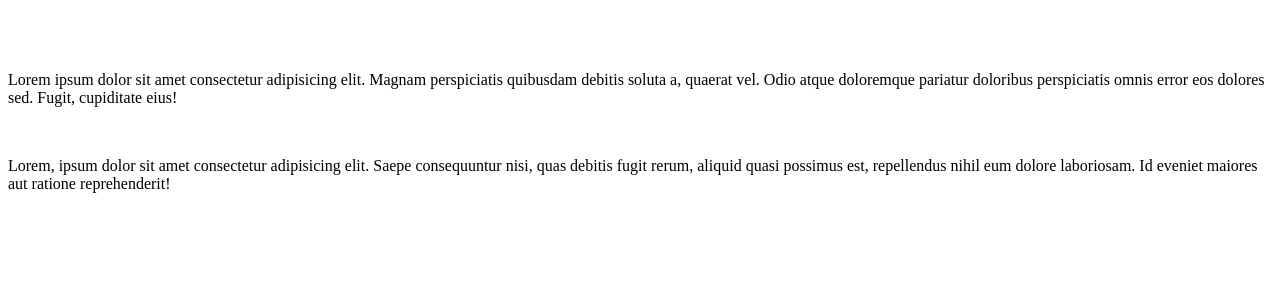
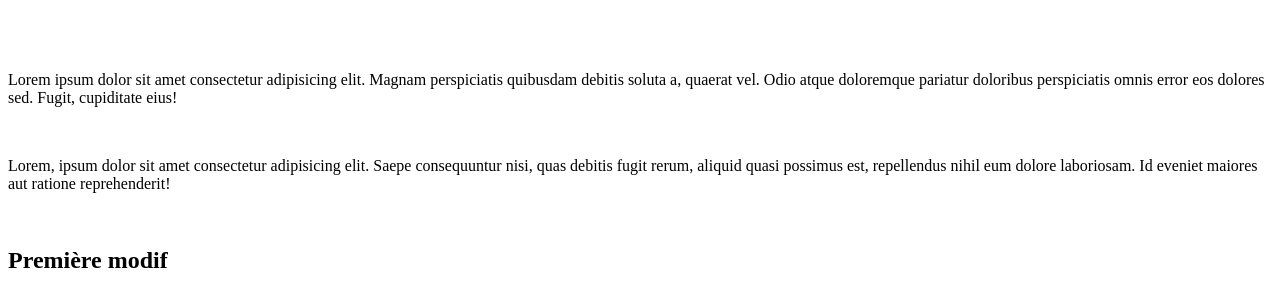
Before and after one commit to Romainvoji/gitexo, a plain HTML site: page index.html in a window 1280 px wide. Shown: the part 61-368 px from the top of the page. Drawn offline with Linux system fonts and the light colour scheme.

Commit message:
2nd commit

```diff
--- a/index.html
+++ b/index.html
@@ -24,6 +24,8 @@
         repellendus nihil eum dolore laboriosam. Id eveniet maiores aut ratione
         reprehenderit!
       </p>
+      <br>
+      <h2>Première modif</h2>
     </div>
   </body>
 </html>
```
